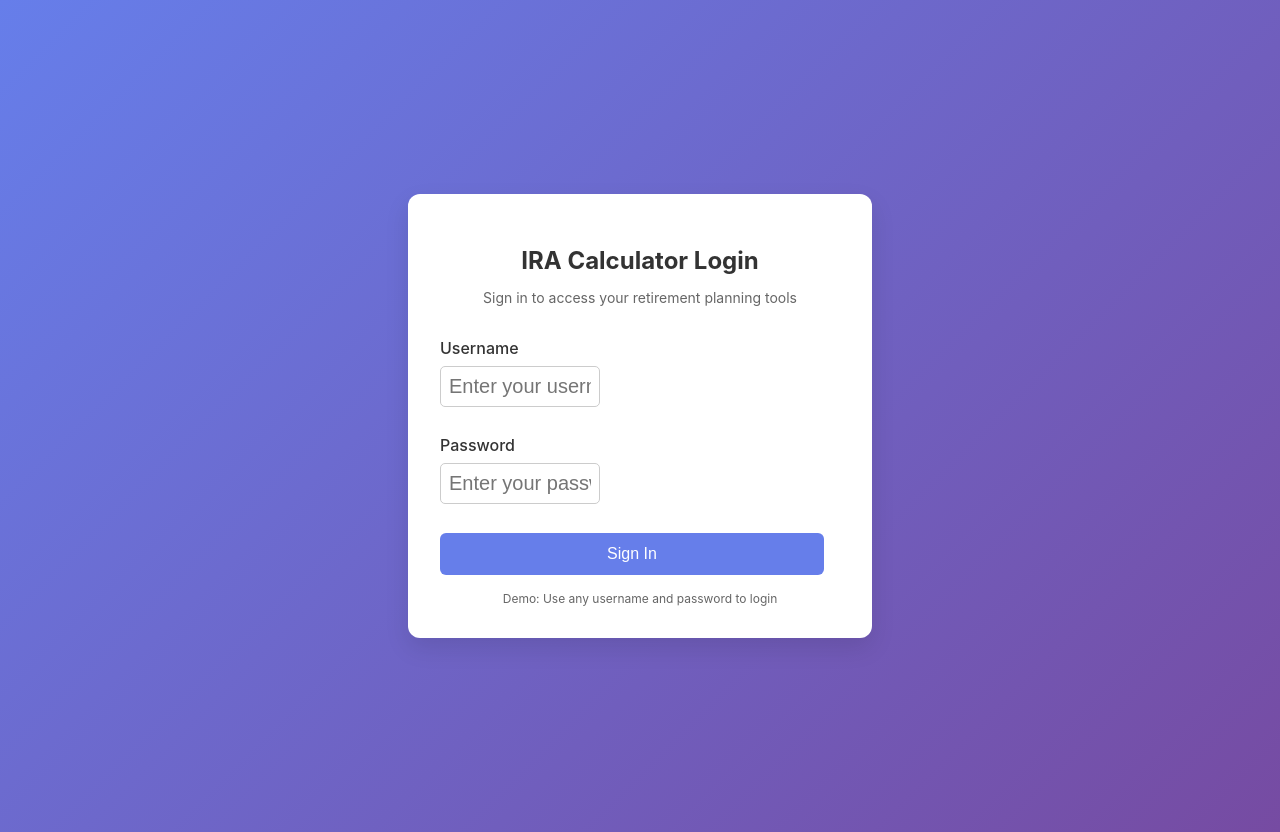
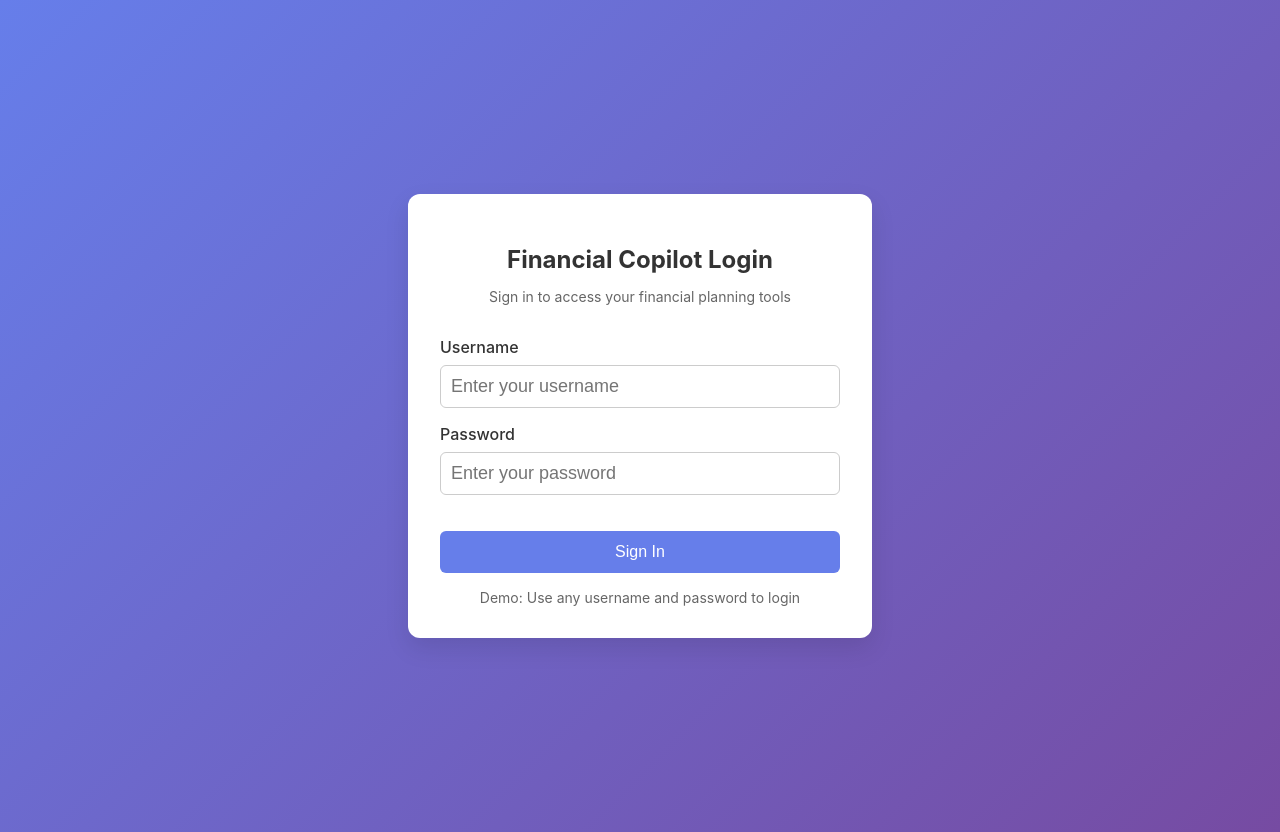
Before and after one commit to hebronm/copilot-ui, a React (Create React App) app: page /newClient in a window 1280 px wide. Built offline with nearby package versions, Linux system fonts and the light colour scheme.

Commit message:
Fixed Login Screen, minor App.css cleaning
TODO: instead of username for login use email; still need to do major App.css reorganizing/cleaning

```diff
--- a/package.json
+++ b/package.json
@@ -12,7 +12,6 @@
     "@testing-library/jest-dom": "^6.6.3",
     "@testing-library/react": "^16.3.0",
     "@testing-library/user-event": "^13.5.0",
-    "axios": "^1.11.0",
     "react": "^19.1.0",
     "react-dom": "^19.1.0",
     "react-router-dom": "^7.6.3",
--- a/src/App.js
+++ b/src/App.js
@@ -3,7 +3,7 @@
 import { useState, useEffect } from "react"
 import "./CSS_Files/App.css"
 import { BrowserRouter as Router, Routes, Route, Link, useLocation, useNavigate } from "react-router-dom"
-import { Dashboard, ClientDetail, ClientAdd, ClientTable, IRACalculator, DataAnalysis, EmployeeTable, FAQ } from './components'; // Update index if adding new components
+import { Login, Dashboard, ClientDetail, ClientAdd, ClientTable, IRACalculator, DataAnalysis, EmployeeTable, FAQ } from './components'; // Update index if adding new components
 
 
 function Navigation({ currentUser, onLogout }) {
@@ -11,7 +11,6 @@ function Navigation({ currentUser, onLogout }) {
   const navigate = useNavigate()
 
   const showNavTabs = location.pathname === "/calculators";
-
   const isClientDetailPage = location.pathname.startsWith("/client/");
   const isDashboardPage = location.pathname === "/";
 
@@ -69,57 +68,6 @@ function Navigation({ currentUser, onLogout }) {
   )
 }
 
-function LoginForm({ onLogin }) {
-  const [username, setUsername] = useState("")
-  const [password, setPassword] = useState("")
-
-  const handleSubmit = (e) => {
-    e.preventDefault()
-    if (username && password) {
-      onLogin(username)
-    }
-  }
-
-  return (
-    <div className="login-container">
-      <div className="login-card">
-        <div className="login-header">
-          <h2>IRA Calculator Login</h2>
-          <p>Sign in to access your retirement planning tools</p>
-        </div>
-        <form onSubmit={handleSubmit} className="login-form">
-          <div className="form-group">
-            <label htmlFor="username">Username</label>
-            <input
-              id="username"
-              type="text"
-              placeholder="Enter your username"
-              value={username}
-              onChange={(e) => setUsername(e.target.value)}
-              required
-            />
-          </div>
-          <div className="form-group">
-            <label htmlFor="password">Password</label>
-            <input
-              id="password"
-              type="password"
-              placeholder="Enter your password"
-              value={password}
-              onChange={(e) => setPassword(e.target.value)}
-              required
-            />
-          </div>
-          <button type="submit" className="login-btn">
-            Sign In
-          </button>
-        </form>
-        <div className="login-demo-note">Demo: Use any username and password to login</div>
-      </div>
-    </div>
-  )
-}
-
 function App() {
   const [isLoggedIn, setIsLoggedIn] = useState(false)
   const [currentUser, setCurrentUser] = useState("")
@@ -145,7 +93,7 @@ function App() {
   }
 
   if (!isLoggedIn) {
-    return <LoginForm onLogin={handleLogin} />
+    return <Login onLogin={handleLogin} />
   }
 
   return (
--- a/src/CSS_Files/App.css
+++ b/src/CSS_Files/App.css
@@ -37,79 +37,6 @@
   }
 }
 
-/* Login Styles */
-.login-container {
-  min-height: 100vh;
-  background: linear-gradient(135deg, #667eea 0%, #764ba2 100%);
-  display: flex;
-  align-items: center;
-  justify-content: center;
-  padding: 1rem;
-}
-
-.login-card {
-  background: white;
-  padding: 2rem;
-  border-radius: 12px;
-  box-shadow: 0 10px 25px rgba(0, 0, 0, 0.1);
-  width: 100%;
-  max-width: 400px;
-}
-
-.login-header {
-  text-align: center;
-  margin-bottom: 2rem;
-}
-
-.login-header h2 {
-  color: #333;
-  margin-bottom: 0.5rem;
-}
-
-.login-header p {
-  color: #666;
-  font-size: 14px;
-}
-
-.login-form {
-  display: flex;
-  flex-direction: column;
-  gap: 1rem;
-}
-
-.form-group {
-  display: flex;
-  flex-direction: column;
-  gap: 0.5rem;
-}
-
-.form-group label {
-  font-weight: 500;
-  color: #333;
-  text-align: left;
-}
-
-.login-btn {
-  background-color: #667eea;
-  color: white;
-  border: none;
-  padding: 12px;
-  border-radius: 6px;
-  font-size: 16px;
-  cursor: pointer;
-  transition: background-color 0.2s;
-}
-
-.login-btn:hover {
-  background-color: #5a6fd8;
-}
-
-.login-demo-note {
-  text-align: center;
-  margin-top: 1rem;
-  font-size: 12px;
-  color: #666;
-}
 
 /* Header Styles */
 .app-header {
@@ -245,26 +172,6 @@ fieldset {
   justify-content: center;
   align-items: center;
   flex-direction: column;
-}
-
-input[type="text"],
-input[type="email"],
-input[type="tel"],
-input[type="date"],
-input[type="password"] {
-  width: 80%;
-  padding: 8px;
-  margin-bottom: 0.8rem;
-  border-radius: 21px;
-  border: 1px solid #ccc;
-}
-
-button {
-  padding: 0.5rem 1rem;
-  margin-right: 1rem;
-  border: none;
-  border-radius: 4px;
-  cursor: pointer;
 }
 
 .submit-btn {
--- a/src/CSS_Files/ClientAdd.css
+++ b/src/CSS_Files/ClientAdd.css
@@ -138,7 +138,7 @@ input {
   padding: 10px;
   font-size: 20px;
   /*Needed inorder to bypass MUI stock styling*/
-  border-radius: 5px !important;
+  border-radius: 5px;
   appearance: none;
   -webkit-appearance: none;
   -moz-appearance: none;
@@ -166,16 +166,3 @@ input {
 .save-button {
   background: #28a745;
 }
-
-/*Override global App.css input style */
-.client-add-container input[type="text"],
-.client-add-container input[type="email"],
-.client-add-container input[type="tel"],
-.client-add-container input[type="date"],
-.client-add-container input[type="password"] {
-  width: 100%;            /*Fix width*/
-  border-radius: 5px;     /*round corners*/
-  padding: 10px;
-  margin-bottom: 0;       /*Lets spacing be handled by .form-group*/
-  box-sizing: border-box; /*To ensures consistent sizing*/
-}
--- /dev/null
+++ b/src/CSS_Files/Login.css
@@ -0,0 +1,89 @@
+.login-container {
+  min-height: 100vh;
+  background: linear-gradient(135deg, #667eea 0%, #764ba2 100%);
+  display: flex;
+  align-items: center;
+  justify-content: center;
+  padding: 1rem;
+}
+
+.login-card {
+  background: white;
+  padding: 2rem;
+  border-radius: 12px;
+  box-shadow: 0 10px 25px rgba(0, 0, 0, 0.1);
+  width: 100%;
+  max-width: 400px;
+}
+
+.login-header {
+  text-align: center;
+  margin-bottom: 2rem;
+}
+
+.login-header h2 {
+  color: #333;
+  margin-bottom: 0.5rem;
+}
+
+.login-header p {
+  color: #666;
+  font-size: 14px;
+}
+
+.login-form {
+  display: flex;
+  flex-direction: column;
+  gap: 1rem;
+  padding: 0;
+  margin: 0;
+  box-sizing: border-box;
+}
+
+.form-section {
+  display: flex;
+  flex-direction: column;
+  gap: 0.5rem;
+  width: 100%;
+  align-self: flex-start;
+}
+
+.form-section label {
+  font-weight: 500;
+  color: #333;
+  text-align: left;
+}
+
+.form-section input {
+    width: 100%;
+    padding: 10px;
+    border: 1px solid #ccc;
+    border-radius: 6px;
+    font-size: 18px;
+    box-sizing: border-box;
+}
+
+.login-btn {
+    margin-top: 20px;
+    align-self: center;
+    width: 100%;
+    background-color: #667eea;
+    color: white;
+    border: none;
+    padding: 12px;
+    border-radius: 6px;
+    font-size: 16px;
+    cursor: pointer;
+    transition: background-color 0.2s;
+}
+
+.login-btn:hover {
+  background-color: #5a6fd8;
+}
+
+.login-demo-note {
+  text-align: center;
+  margin-top: 1rem;
+  font-size: 14px;
+  color: #666;
+}
--- /dev/null
+++ b/src/components/Login.js
@@ -0,0 +1,57 @@
+import { useState } from "react";
+import "../CSS_Files/Login.css";
+
+function Login({ onLogin }) {
+  const [username, setUsername] = useState("");
+  const [password, setPassword] = useState("");
+
+  const handleSubmit = (e) => {
+    e.preventDefault();
+    if (username && password) {
+      onLogin(username);
+    }
+  };
+
+  return (
+    <div className="login-container">
+      <div className="login-card">
+        <div className="login-header">
+          <h2>Financial Copilot Login</h2>
+          <p>Sign in to access your financial planning tools</p>
+        </div>
+        <form onSubmit={handleSubmit} className="login-form">
+          <div className="form-section">
+            <label htmlFor="username">Username</label>
+            <input
+              id="username"
+              type="text"
+              placeholder="Enter your username"
+              value={username}
+              onChange={(e) => setUsername(e.target.value)}
+              required
+            />
+          </div>
+          <div className="form-section">
+            <label htmlFor="password">Password</label>
+            <input
+              id="password"
+              type="password"
+              placeholder="Enter your password"
+              value={password}
+              onChange={(e) => setPassword(e.target.value)}
+              required
+            />
+          </div>
+          <button type="submit" className="login-btn">
+            Sign In
+          </button>
+        </form>
+        <div className="login-demo-note">
+          Demo: Use any username and password to login
+        </div>
+      </div>
+    </div>
+  );
+}
+
+export default Login;
--- a/src/components/index.js
+++ b/src/components/index.js
@@ -1,3 +1,4 @@
+export { default as Login } from './Login'
 export { default as Dashboard } from './Dashboard'
 export { default as ClientDetail } from './ClientDetail'
 export { default as IRACalculator } from './IRACalculator'
```
Also changed, not shown: 1 other file (tests, documents, lock files or other folders).
